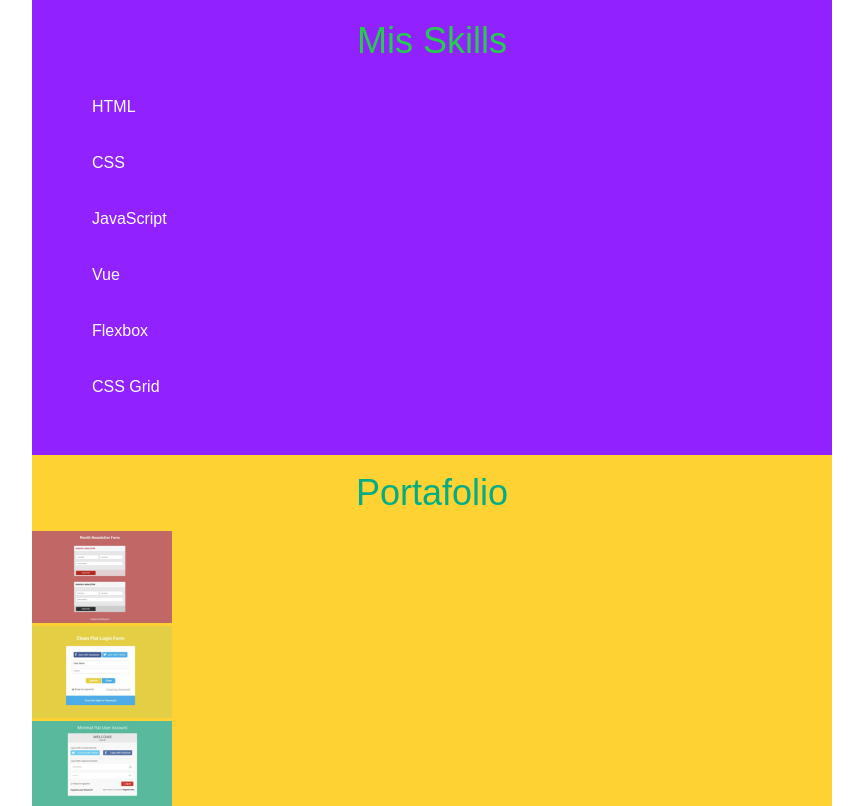
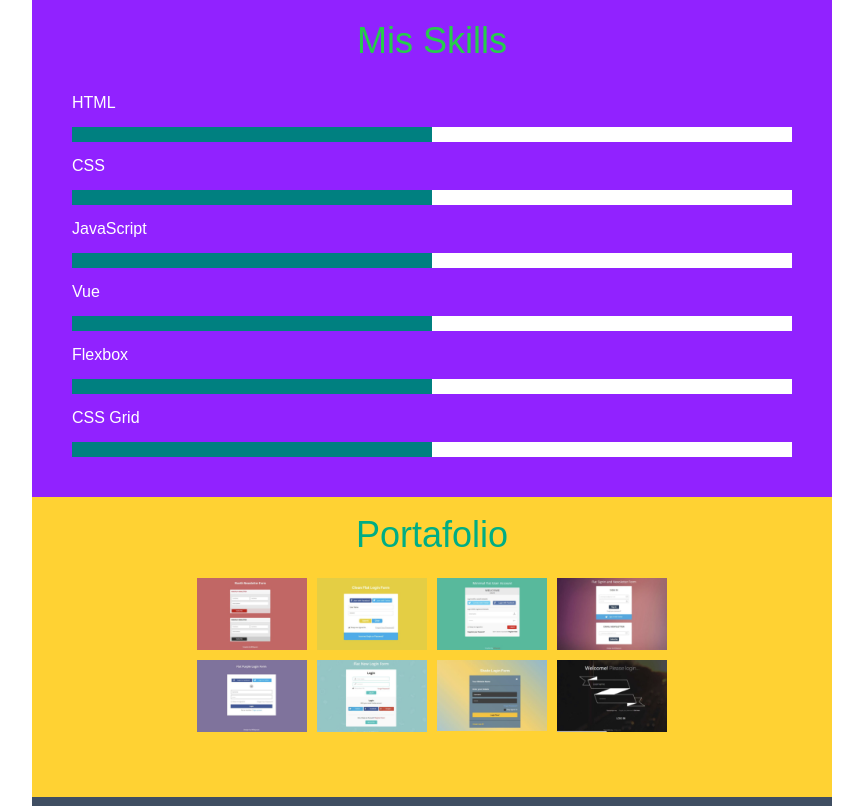
Before and after one commit to LuisEduardoGS/hktn-04, a plain HTML site: page index.html in a window 1280 px wide. Shown: the part 894-1700 px from the top of the page, without its empty margins (208-1071 px from the left). Drawn offline with Linux system fonts and the light colour scheme.

Commit message:
seccion portafolio

```diff
--- a/index.html
+++ b/index.html
@@ -37,46 +37,57 @@
 
       <section class="skills">
         <h2>Mis Skills</h2>
-        <div class="html">
+        <div>
+          <div class="HTML">
             <h3>HTML</h3>
-          <div class="line-white">
-            <div class="line-blue"></div>
+            <div class="white">
+              <div class="blue"> </div>
             </div>
           </div>
-        <div class="css">
+
+          <div class=>
             <h3>CSS</h3>
-          <div class="line-white">
-            <div class="line-blue"></div>
+            <div class="white">
+              <div class="blue"> </div>
             </div>
           </div>
-        <div class="javascript">
+
+          <div>
             <h3>JavaScript</h3>
-          <div class="line-white">
-            <div class="line-blue"></div>
+            <div class="white">
+              <div class="blue"> </div>
             </div>
           </div>
-        <div class="vue">
+
+          <div class="HTML">
             <h3>Vue</h3>
-          <div class="line-white">
-            <div class="line-blue"></div>
+            <div class="white">
+              <div class="blue"> </div>
             </div>
           </div>
-        <div class="flexbox">
+
+          <div class=>
             <h3>Flexbox</h3>
-          <div class="line-white">
-            <div class="line-blue"></div>
+            <div class="white">
+              <div class="blue"> </div>
             </div>
           </div>
-        <div class="cssgrid">
+
+          <div>
             <h3>CSS Grid</h3>
-          <div class="line-white">
-            <div class="line-blue"></div>
+            <div class="white">
+              <div class="blue"> </div>
             </div>
           </div>
+
+
+        </div>
+
       </section>
 
       <section class="portfolio">
         <h2>Portafolio</h2>
+        <div>
           <figure>
             <img src="./images/image-01.png" alt="image 01" />
           </figure>
@@ -101,6 +112,7 @@
           <figure>
             <img src="./images/image-08.png" alt="image 08" />
           </figure>
+        </div>
               </section>
 
       <section class="customers">
--- a/styles/index.css
+++ b/styles/index.css
@@ -17,9 +17,6 @@ h2 {
   text-align: center;
   padding: 20px;
 }
-h3 {
-   padding: 20px;
-}
 
 /*home*/
 .home{
@@ -36,7 +33,7 @@ h3 {
   color: white;
   font-size: 36px;
   width: 40%;
-  background: rgba(39, 125, 165, 50%);
+  background: rgba(90, 191, 238, 0.5);
   padding: 10px;
   margin-left: 20px;
   top:  50%;
@@ -82,15 +79,52 @@ h3 {
   color: #26cc4b;
   text-align: center;
 }
-.line-white{
-background-color: aliceblue;
+
+.skills div{
+  margin-top: 1rem;
+  display: block;
+  box-sizing: border-box;
+  }
+
+.white {
+  background-color: white;
+  display: block;
+  width: 100%;
 }
+
+.blue {
+width: 50%;
+background-color: teal;
+padding: 15px 0px 0px;
+}
+
 
 /*portfolio*/
 
 .portfolio {
   background-color: #ffd233;
+
 }
+
+.portfolio div{
+  display: grid;
+  grid-template-columns: repeat(auto-fit,minmax(100px,1fr));
+  margin: auto;
+  text-align: center;
+  width: 60%;
+  padding-bottom: 60px;
+
+}
+
+.portfolio figure{
+padding: 5px;
+}
+
+.portfolio img{
+display: block;
+width: 100%;
+}
+
 .portfolio h2 {
   color: #00ad84;
 }
```
Lines whose indentation alone changed are shown as unchanged.
